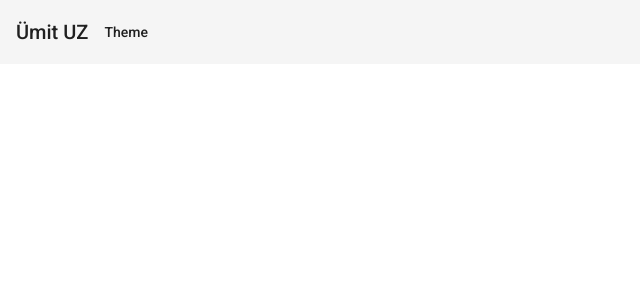
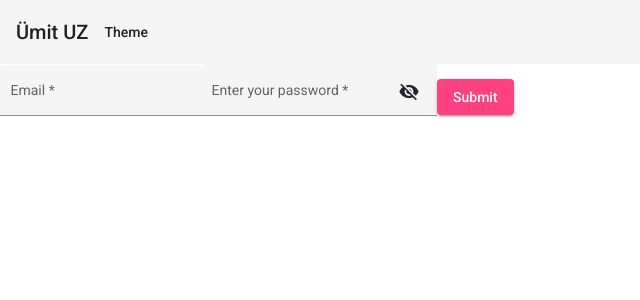
Before and after one commit to umituz/angular-concepts, an Angular app: page /marvels in a window 1280 px wide. Shown: the top 300 px of the page, without its empty margins (0-640 px from the left). Built offline with nearby package versions, Linux system fonts and the light colour scheme.

Commit message:
form elements created

```diff
--- a/src/app/app.component.html
+++ b/src/app/app.component.html
@@ -5,6 +5,7 @@
   </mat-toolbar-row>
 </mat-toolbar>
 
+<app-form></app-form>
 
 <!--<div class="container">-->
 
--- a/src/app/form/form.component.html
+++ b/src/app/form/form.component.html
@@ -1 +1,22 @@
-<p>form works!</p>
+<div class="example-container">
+
+  <form>
+    <mat-form-field appearance="fill">
+      <mat-label>Email</mat-label>
+      <input matInput type="text" class="example-right-align" required>
+    </mat-form-field>
+
+    <mat-form-field appearance="fill">
+      <mat-label>Enter your password</mat-label>
+      <input matInput [type]="hide ? 'password' : 'text'" required>
+      <button mat-icon-button matSuffix (click)="hide = !hide" [attr.aria-label]="'Hide password'"
+              [attr.aria-pressed]="hide">
+        <mat-icon>{{hide ? 'visibility_off' : 'visibility'}}</mat-icon>
+      </button>
+    </mat-form-field>
+
+    <button mat-raised-button type="submit" color="accent">Submit</button>
+
+  </form>
+
+</div>
--- a/src/app/form/form.component.ts
+++ b/src/app/form/form.component.ts
@@ -7,6 +7,8 @@ import { Component, OnInit } from '@angular/core';
 })
 export class FormComponent implements OnInit {
 
+  hide = true;
+
   constructor() { }
 
   ngOnInit(): void {
```
Also changed, not shown: src/app/material.module.ts (+8 -3 lines).
